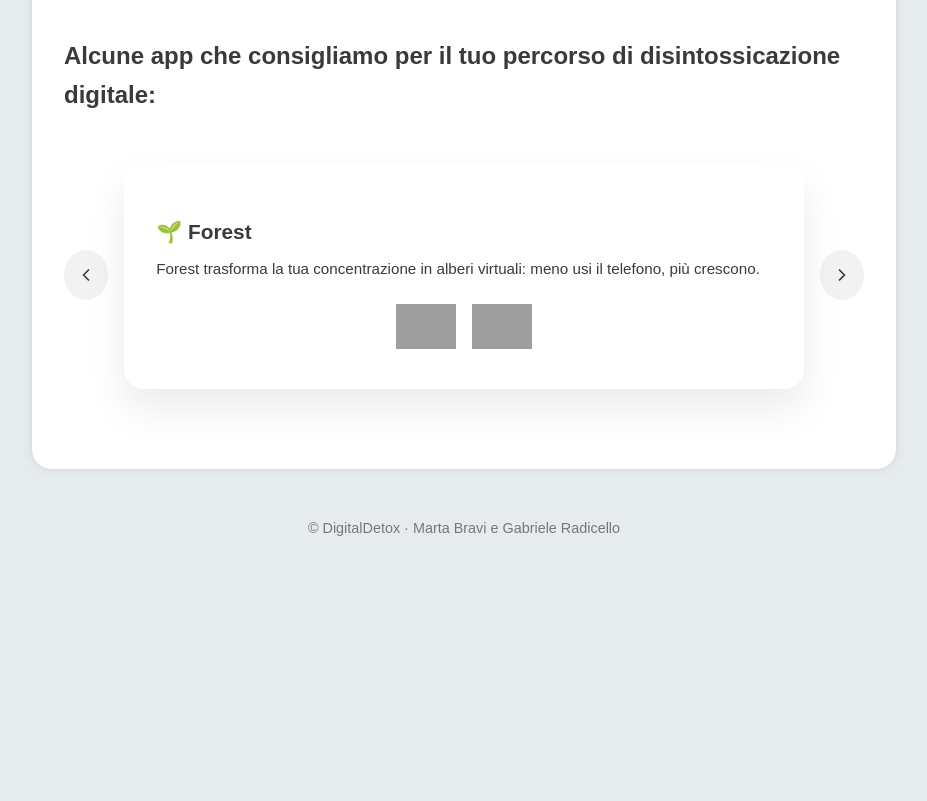
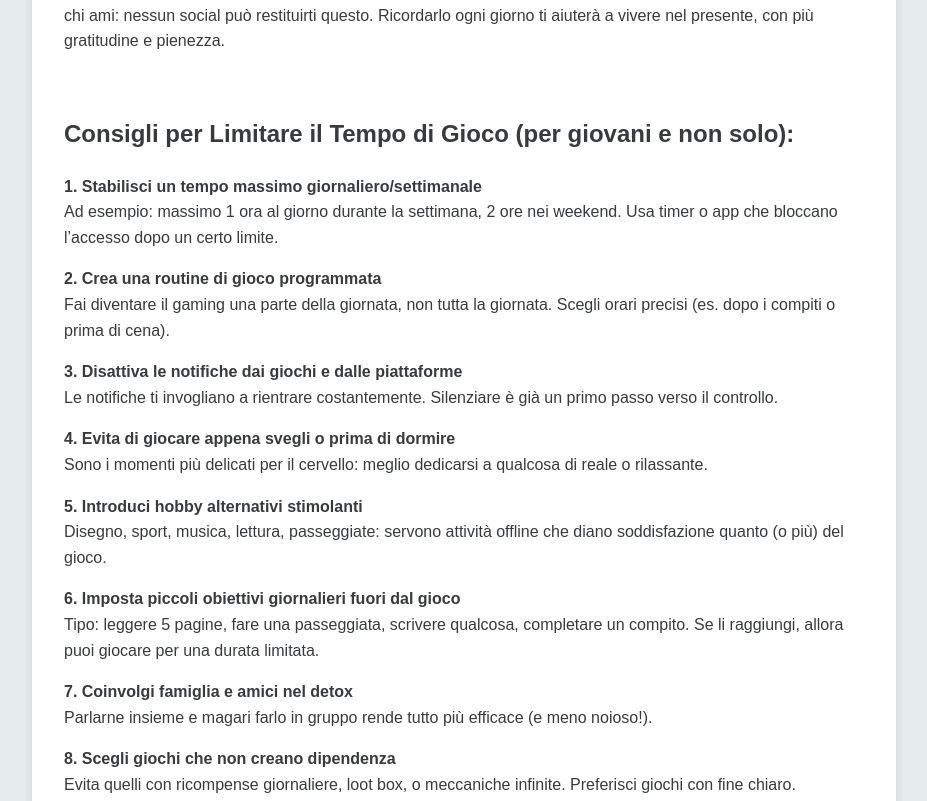
Before and after one commit to Pulse-exe/digitaldetox, a plain HTML site: page index.html in a window 1280 px wide. Shown: the part 1246-2047 px from the top of the page, without its empty margins (176-1103 px from the left). Before the commit the page ends 1802 px from the top, so only its background shows below. Drawn offline with Linux system fonts and the light colour scheme; grey boxes are pictures that could not be loaded.

Commit message:
Update index.html

```diff
--- a/index.html
+++ b/index.html
@@ -152,6 +152,8 @@
 
 </p>
 <br>
+  <h2>Consigli per limitare il tempo sui social media:</h2>
+  <br>
     <p><strong>1. Imposta limiti di tempo giornalieri</strong><br>
     Le app di social media sono progettate per farti restare incollato allo schermo. Impostare dei limiti di tempo, ad esempio 30 minuti al giorno, può aiutarti a diventare più consapevole del tuo uso. Quando sai di avere un tempo ridotto, sarai più selettivo e intenzionale in ciò che guardi, invece di scorrere senza fine.</p>
 
@@ -169,6 +171,43 @@
 
     <p><strong>6. Ricorda: la vita vera è qui</strong><br>
     I momenti più belli della vita non sono filtrabili. Il sole che ti scalda, una risata vera con un amico, l’abbraccio di chi ami: nessun social può restituirti questo. Ricordarlo ogni giorno ti aiuterà a vivere nel presente, con più gratitudine e pienezza.</p>
+<br>
+  <h2>Consigli per Limitare il Tempo di Gioco (per giovani e non solo):
+</h2>
+  <p><strong>1. Stabilisci un tempo massimo giornaliero/settimanale
+</strong><br>
+ Ad esempio: massimo 1 ora al giorno durante la settimana, 2 ore nei weekend.
+Usa timer o app che bloccano l’accesso dopo un certo limite.
+</p>
+  <p><strong>2. Crea una routine di gioco programmata
+</strong><br>
+  Fai diventare il gaming una parte della giornata, non tutta la giornata.
+Scegli orari precisi (es. dopo i compiti o prima di cena).
+</p>
+  <p><strong>3. Disattiva le notifiche dai giochi e dalle piattaforme
+</strong><br>
+  Le notifiche ti invogliano a rientrare costantemente. Silenziare è già un primo passo verso il controllo.
+</p>
+  <p><strong>4. Evita di giocare appena svegli o prima di dormire
+</strong><br>
+  Sono i momenti più delicati per il cervello: meglio dedicarsi a qualcosa di reale o rilassante.
+</p>
+  <p><strong>5. Introduci hobby alternativi stimolanti
+</strong><br>Disegno, sport, musica, lettura, passeggiate: servono attività offline che diano soddisfazione quanto (o più) del gioco.
+</p>
+  <p><strong>6. Imposta piccoli obiettivi giornalieri fuori dal gioco
+</strong><br>
+  Tipo: leggere 5 pagine, fare una passeggiata, scrivere qualcosa, completare un compito.
+Se li raggiungi, allora puoi giocare per una durata limitata.
+</p>
+  <p><strong>7. Coinvolgi famiglia e amici nel detox
+</strong><br>
+  Parlarne insieme e magari farlo in gruppo rende tutto più efficace (e meno noioso!).
+</p>
+  <p><strong>8. Scegli giochi che non creano dipendenza
+</strong><br>
+  Evita quelli con ricompense giornaliere, loot box, o meccaniche infinite. Preferisci giochi con fine chiaro.
+  </p>
   <!-- contenuto abbreviato per chiarezza -->
 <br>
 <br>
```
